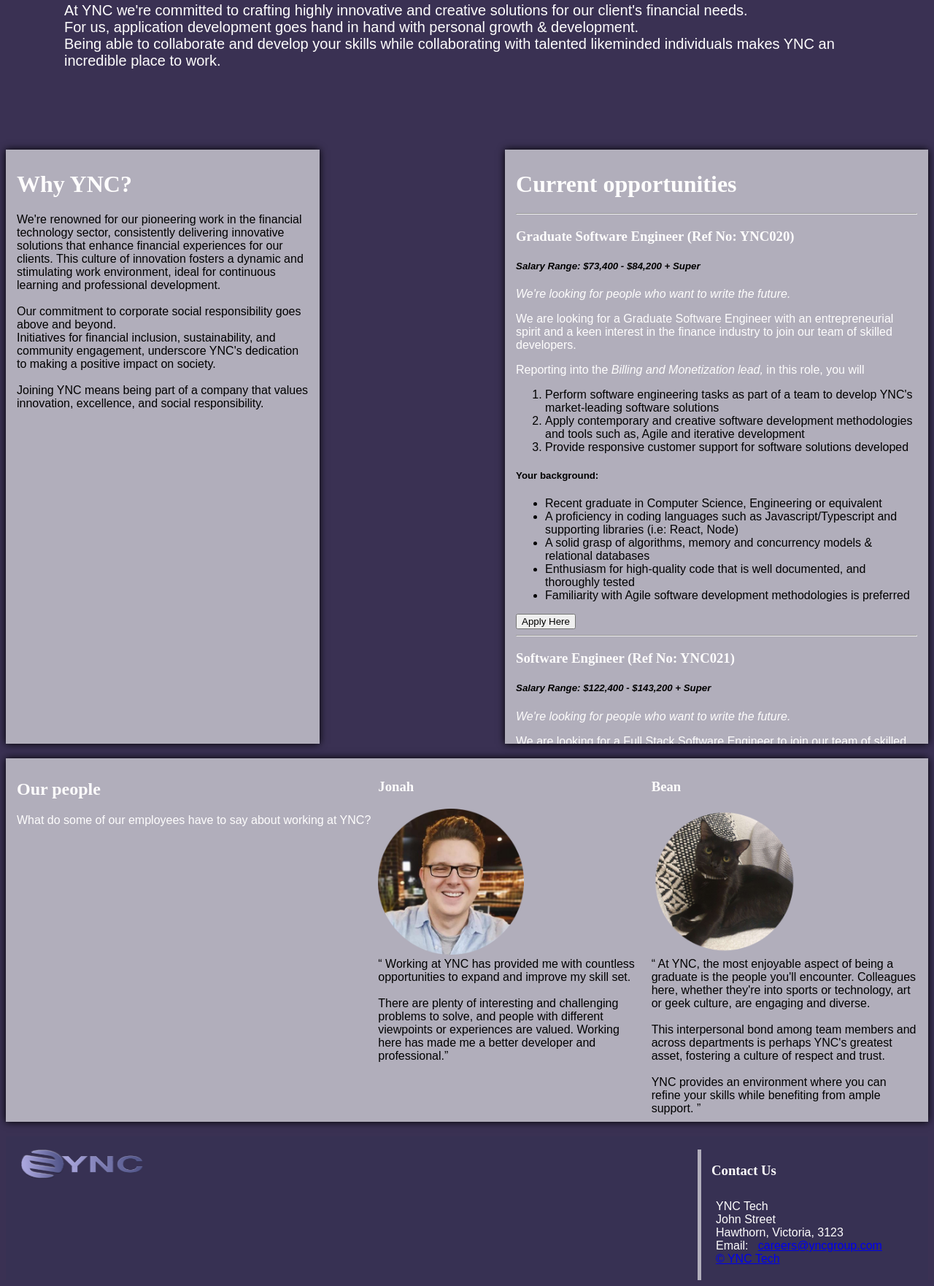
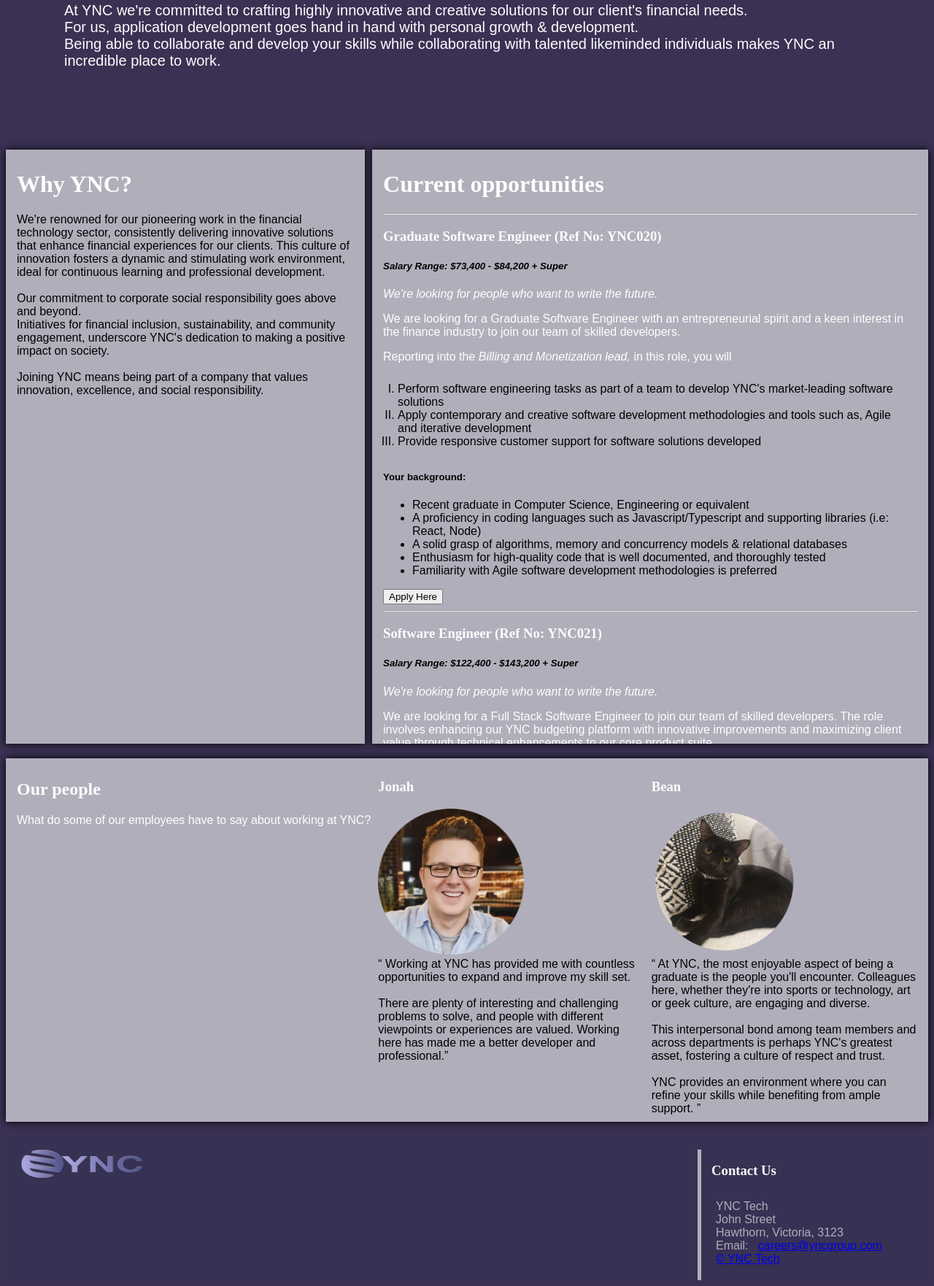
Before and after one commit to FakeTiramisu/Inquiry-Project-Assignment-1, a PHP site: page /jobs.html in a window 1280 px wide. Shown: the part 446-2208 px from the top of the page at 73% size. Run offline with PHP 8.4, Linux system fonts and the light colour scheme; some web fonts are replaced.

Commit message:
Update style.css
Updated formatting.

```diff
--- a/styles/style.css
+++ b/styles/style.css
@@ -21,6 +21,16 @@
     font-family: "Karla", sans-serif;
     color: #fefdfd;
 }
+
+aside{
+    width: 25%;
+    float: right;
+    border: 1px;
+    border-left-style: solid;
+    border-left-color: #b1aebb;
+    border-left-width: 5px;
+}
+
 
 /* Stylise the header of the page */
 .header-main {
@@ -227,7 +237,6 @@
 
 .jobs_sidepanel {
     height: 800px;
-    width: 400px;
     grid-row-start: 2;
     grid-row-end: 4;
     grid-column-start: 1;
@@ -239,6 +248,12 @@
     box-shadow: 0 0 10px;
 }
 
+.job_info {
+    font-family:"Karla", sans-serif;
+    list-style-type: upper-roman ;
+    margin: 10px;
+    padding: 10px;
+}
 
 .jobs_mainpanel {
     height: 800px;
@@ -253,6 +268,7 @@
     overflow: auto;
 }
 
+/*Testimonials Styling*/
 .jobs_testimonials {
     grid-column-start: 1;
     grid-column-end: 4;
@@ -297,20 +313,10 @@
     grid-column-end: 4;
     width: 100%;
 }
-
-aside{
-    width: 25%;
-    float: right;
-    border: 1px;
-    border-left-style: solid;
-    border-left-color: #b1aebb;
-    border-left-width: 5px;
-}
-
 .contact_info {
     font-family:"Karla", sans-serif;
     list-style-type: none;
     margin: 10px;
     padding: 10px;
-
+    color: #b1aebb;
 }
```
